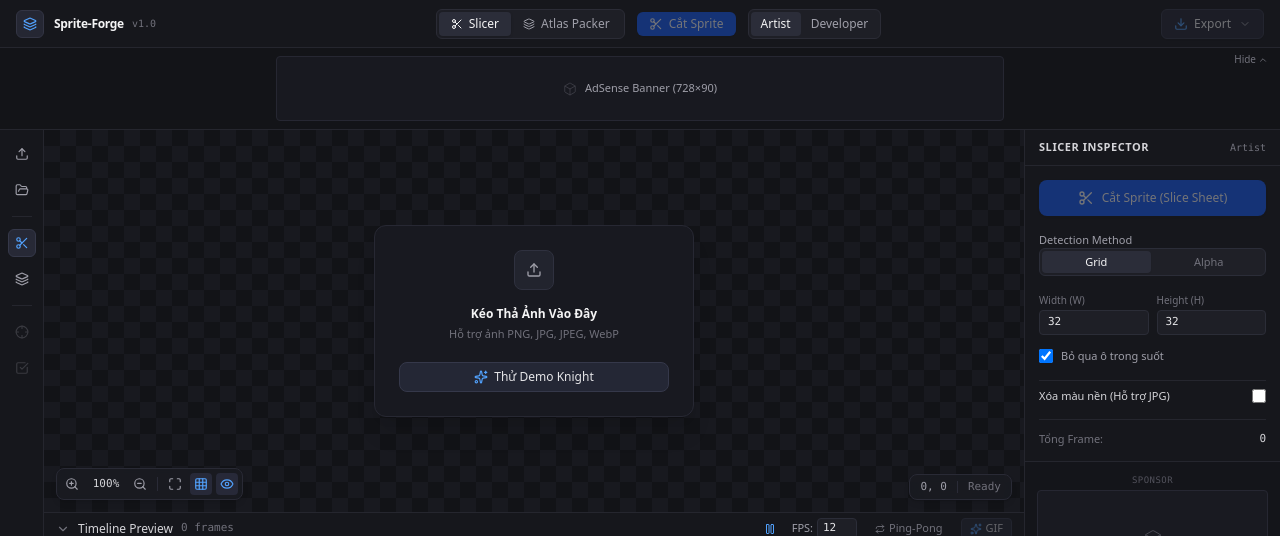
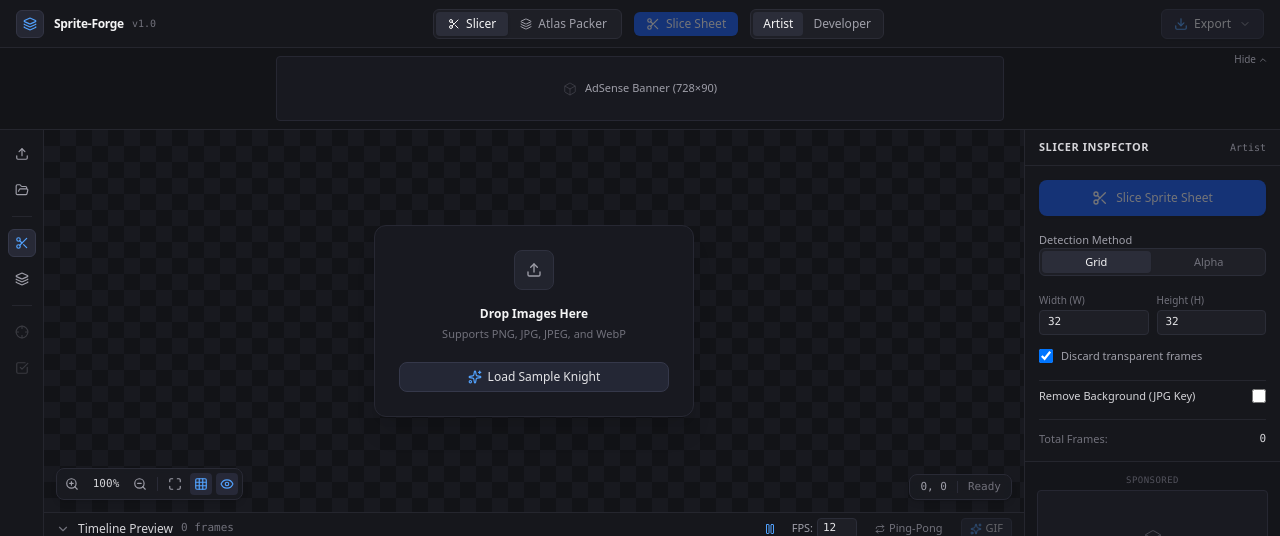
Before and after one commit to neiknart2033/Sprite-Forge, a Next.js app: page / in a window 1280 px wide. Shown: the top 536 px of the page. Built offline with nearby package versions, Linux system fonts and the light colour scheme.

Commit message:
i18n: translate all UI labels, buttons, tooltips, and inspectors to English

```diff
--- a/src/components/canvas/CanvasViewport.tsx
+++ b/src/components/canvas/CanvasViewport.tsx
@@ -343,7 +343,7 @@ export function CanvasViewport() {
         className="w-full h-full block"
       />
 
-      {/* Top Floating Action Pill: Cắt Sprite / Đóng Gói Atlas */}
+      {/* Top Floating Action Pill: Slice Sheet / Pack Atlas */}
       {hasContent && (
         <div className="absolute top-3 left-1/2 -translate-x-1/2 z-20 flex items-center gap-2">
           {appMode === 'unpack' ? (
@@ -351,20 +351,20 @@ export function CanvasViewport() {
               onClick={runUnpack}
               disabled={!sourceImage}
               className="flex items-center gap-1.5 px-3.5 py-1.5 bg-blue-600 hover:bg-blue-500 disabled:opacity-40 text-white font-medium text-xs rounded-full shadow-lg shadow-blue-500/20 backdrop-blur transition"
-              title="Cắt Sprite Sheet"
+              title="Slice Sprite Sheet"
             >
               <Scissors className="w-3.5 h-3.5" />
-              <span>Cắt Sprite</span>
+              <span>Slice Sheet</span>
             </button>
           ) : (
             <button
               onClick={runPack}
               disabled={frames.length === 0}
               className="flex items-center gap-1.5 px-3.5 py-1.5 bg-blue-600 hover:bg-blue-500 disabled:opacity-40 text-white font-medium text-xs rounded-full shadow-lg shadow-blue-500/20 backdrop-blur transition"
-              title="Đóng Gói Atlas"
+              title="Pack Texture Atlas"
             >
               <Layers className="w-3.5 h-3.5" />
-              <span>Đóng Gói Atlas</span>
+              <span>Pack Atlas</span>
             </button>
           )}
         </div>
@@ -379,9 +379,9 @@ export function CanvasViewport() {
             </div>
 
             <div>
-              <h3 className="text-xs font-semibold text-zinc-100">Kéo Thả Ảnh Vào Đây</h3>
+              <h3 className="text-xs font-semibold text-zinc-100">Drop Images Here</h3>
               <p className="text-[11px] text-zinc-500 mt-1">
-                Hỗ trợ ảnh PNG, JPG, JPEG, WebP
+                Supports PNG, JPG, JPEG, and WebP
               </p>
             </div>
 
@@ -391,7 +391,7 @@ export function CanvasViewport() {
                 className="w-full py-1.5 px-3 bg-[#242735] hover:bg-[#2b2e40] border border-[#35384a] text-zinc-200 rounded-lg text-xs font-medium flex items-center justify-center gap-1.5 transition"
               >
                 <Sparkles className="w-3.5 h-3.5 text-blue-400" />
-                <span>Thử Demo Knight</span>
+                <span>Load Sample Knight</span>
               </button>
             </div>
           </div>
--- a/src/components/layout/Header.tsx
+++ b/src/components/layout/Header.tsx
@@ -151,26 +151,26 @@ export function Header() {
             </button>
           </div>
 
-          {/* Direct Action Button: Cắt Sprite / Đóng Gói Atlas */}
+          {/* Direct Action Button: Slice Sheet / Pack Atlas */}
           {appMode === 'unpack' ? (
             <button
               onClick={runUnpack}
               disabled={!sourceImage}
               className="flex items-center gap-1.5 px-3 py-1 bg-blue-600 hover:bg-blue-500 disabled:opacity-40 text-white font-medium text-xs rounded-md transition shadow-xs"
-              title="Cắt Sprite Sheet thành các frame riêng"
+              title="Slice sprite sheet into individual frames"
             >
               <Scissors className="w-3.5 h-3.5" />
-              <span>Cắt Sprite</span>
+              <span>Slice Sheet</span>
             </button>
           ) : (
             <button
               onClick={runPack}
               disabled={frames.length === 0}
               className="flex items-center gap-1.5 px-3 py-1 bg-blue-600 hover:bg-blue-500 disabled:opacity-40 text-white font-medium text-xs rounded-md transition shadow-xs"
-              title="Đóng gói các frame vào Texture Atlas"
+              title="Pack frames into an optimal texture atlas"
             >
               <Layers className="w-3.5 h-3.5" />
-              <span>Đóng Gói Atlas</span>
+              <span>Pack Atlas</span>
             </button>
           )}
 
--- a/src/components/layout/RightPanel.tsx
+++ b/src/components/layout/RightPanel.tsx
@@ -2,7 +2,7 @@
 
 import React from 'react';
 import { useSpriteStore } from '@/store/useSpriteStore';
-import { Sliders, Box, Scissors, Layers, Sparkles, RefreshCw } from 'lucide-react';
+import { Box, Scissors, Layers } from 'lucide-react';
 
 export function RightPanel() {
   const {
@@ -36,14 +36,14 @@ export function RightPanel() {
         {/* ===================== UNPACK (SLICER) SECTION ===================== */}
         {appMode === 'unpack' && (
           <>
-            {/* PROMINENT ACTION BUTTON: CẮT SPRITE */}
+            {/* ACTION BUTTON: SLICE SPRITE SHEET */}
             <button
               onClick={runUnpack}
               disabled={!sourceImage}
               className="w-full py-2.5 px-3 bg-blue-600 hover:bg-blue-500 disabled:opacity-40 disabled:hover:bg-blue-600 text-white font-medium rounded-lg shadow-sm flex items-center justify-center gap-2 text-xs transition"
             >
               <Scissors className="w-4 h-4" />
-              <span>Cắt Sprite (Slice Sheet)</span>
+              <span>Slice Sprite Sheet</span>
             </button>
 
             {/* Detection Method */}
@@ -172,14 +172,14 @@ export function RightPanel() {
                     onChange={(e) => updateUnpackConfig({ discardEmpty: e.target.checked })}
                     className="w-3.5 h-3.5 rounded bg-[#1f2027] border-[#2b2d38] text-blue-500 focus:ring-0"
                   />
-                  <span className="text-[11px] text-zinc-400">Bỏ qua ô trong suốt</span>
+                  <span className="text-[11px] text-zinc-400">Discard transparent frames</span>
                 </label>
               </div>
             ) : (
               <div className="space-y-3">
                 <div>
                   <div className="flex justify-between text-[11px] text-zinc-400 mb-1">
-                    <span>Alpha Cutoff</span>
+                    <span>Alpha Threshold</span>
                     <span className="font-mono text-zinc-300">{unpackConfig.alphaThreshold}</span>
                   </div>
                   <input
@@ -193,7 +193,7 @@ export function RightPanel() {
                 </div>
 
                 <div>
-                  <label className="text-[10px] text-zinc-500">Min Cluster Size (Pixel)</label>
+                  <label className="text-[10px] text-zinc-500">Min Cluster Size (Pixels)</label>
                   <input
                     type="number"
                     min={1}
@@ -207,11 +207,11 @@ export function RightPanel() {
               </div>
             )}
 
-            {/* ===================== HỖ TRỢ JPG (XÓA NỀN ẢNH) ===================== */}
+            {/* ===================== JPG & SOLID BACKGROUND REMOVAL ===================== */}
             <div className="pt-2 border-t border-[#25262e] space-y-2">
               <label className="flex items-center justify-between cursor-pointer">
                 <span className="text-[11px] font-medium text-zinc-300">
-                  Xóa màu nền (Hỗ trợ JPG)
+                  Remove Background (JPG Key)
                 </span>
                 <input
                   type="checkbox"
@@ -224,7 +224,7 @@ export function RightPanel() {
               {unpackConfig.removeBgColor && (
                 <div className="space-y-2 p-2 rounded bg-[#191a22] border border-[#282a36]">
                   <div className="flex items-center justify-between">
-                    <span className="text-[10px] text-zinc-400">Màu nền:</span>
+                    <span className="text-[10px] text-zinc-400">Key Color:</span>
                     <div className="flex items-center gap-1.5">
                       <input
                         type="color"
@@ -240,7 +240,7 @@ export function RightPanel() {
 
                   <div>
                     <div className="flex justify-between text-[10px] text-zinc-400 mb-0.5">
-                      <span>Độ lệch màu (Tolerance)</span>
+                      <span>Color Tolerance</span>
                       <span className="font-mono text-zinc-300">{unpackConfig.colorTolerance}%</span>
                     </div>
                     <input
@@ -260,13 +260,13 @@ export function RightPanel() {
                       onClick={() => updateUnpackConfig({ bgKeyColor: '#ffffff' })}
                       className="px-1.5 py-0.5 bg-[#222430] hover:bg-[#2b2e3e] text-[10px] text-zinc-300 rounded text-center transition"
                     >
-                      Trắng
+                      White
                     </button>
                     <button
                       onClick={() => updateUnpackConfig({ bgKeyColor: '#000000' })}
                       className="px-1.5 py-0.5 bg-[#222430] hover:bg-[#2b2e3e] text-[10px] text-zinc-300 rounded text-center transition"
                     >
-                      Đen
+                      Black
                     </button>
                     <button
                       onClick={() => updateUnpackConfig({ bgKeyColor: '#ff00ff' })}
@@ -284,18 +284,18 @@ export function RightPanel() {
         {/* ===================== PACK (ATLAS) SECTION ===================== */}
         {appMode === 'pack' && (
           <div className="space-y-3">
-            {/* PROMINENT ACTION BUTTON: ĐÓNG GÓI ATLAS */}
+            {/* ACTION BUTTON: PACK ATLAS */}
             <button
               onClick={runPack}
               disabled={frames.length === 0}
               className="w-full py-2.5 px-3 bg-blue-600 hover:bg-blue-500 disabled:opacity-40 disabled:hover:bg-blue-600 text-white font-medium rounded-lg shadow-sm flex items-center justify-center gap-2 text-xs transition"
             >
               <Layers className="w-4 h-4" />
-              <span>Đóng Gói Atlas (Pack Atlas)</span>
+              <span>Pack Texture Atlas</span>
             </button>
 
             <div>
-              <label className="text-[10px] text-zinc-500">Packing Method</label>
+              <label className="text-[10px] text-zinc-500">Packing Algorithm</label>
               <select
                 value={packConfig.algorithm}
                 onChange={(e) =>
@@ -366,25 +366,25 @@ export function RightPanel() {
         {/* Stats Summary */}
         <div className="pt-3 border-t border-[#25262e] text-[11px] space-y-1 text-zinc-400">
           <div className="flex justify-between">
-            <span className="text-zinc-500">Tổng Frame:</span>
+            <span className="text-zinc-500">Total Frames:</span>
             <span className="font-mono text-zinc-300">{frames.length}</span>
           </div>
           {selectedFrameIds.length > 0 && (
             <div className="flex justify-between">
-              <span className="text-zinc-500">Đã chọn:</span>
+              <span className="text-zinc-500">Selected:</span>
               <span className="font-mono text-blue-400">{selectedFrameIds.length}</span>
             </div>
           )}
           {atlasResult && appMode === 'pack' && (
             <>
               <div className="flex justify-between">
-                <span className="text-zinc-500">Kích thước Atlas:</span>
+                <span className="text-zinc-500">Atlas Size:</span>
                 <span className="font-mono text-zinc-300">
                   {atlasResult.width}×{atlasResult.height}px
                 </span>
               </div>
               <div className="flex justify-between">
-                <span className="text-zinc-500">Tỷ lệ lấp đầy:</span>
+                <span className="text-zinc-500">Fill Efficiency:</span>
                 <span className="font-mono text-emerald-400">
                   {Math.round(atlasResult.occupancyRate * 100)}%
                 </span>
@@ -397,7 +397,7 @@ export function RightPanel() {
       {/* Clean Discreet Ad Container */}
       <div className="p-3 border-t border-[#25262e] bg-[#14151a] flex flex-col items-center">
         <div className="text-[9px] uppercase font-mono tracking-wider text-zinc-600 mb-1">
-          Sponsor
+          Sponsored
         </div>
         <div className="w-full h-32 rounded bg-[#191a21] border border-[#262732] flex flex-col items-center justify-center text-center p-2 text-zinc-500">
           <Box className="w-5 h-5 text-zinc-600 mb-1 stroke-1" />
```
